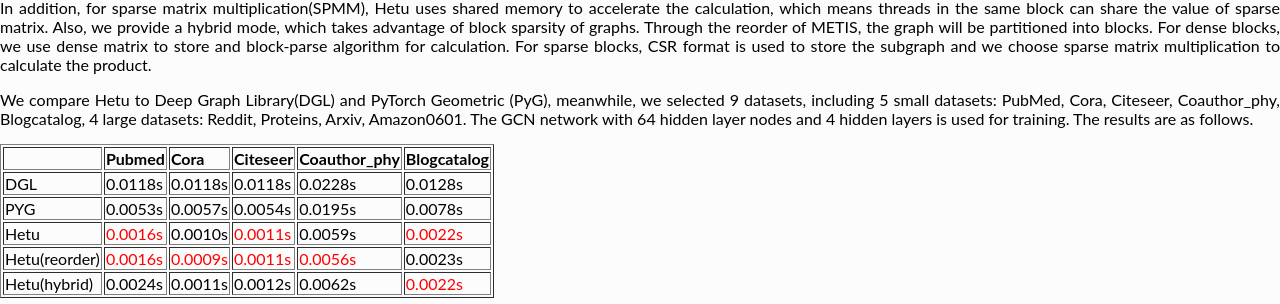
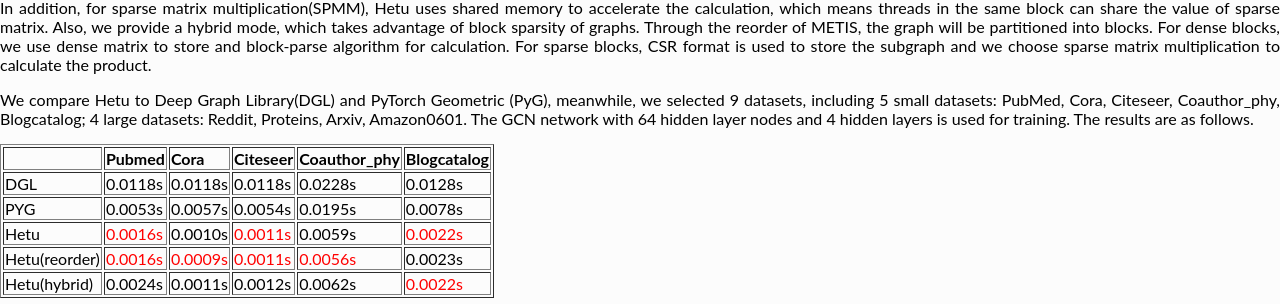
Before and after one commit to njw1123/Hetu_doc, a Sphinx documentation site: the page built from source/Features/content5.md, in a window 1280 px wide and 900 px high, scrolled down 1809 px. Shown: the part 170-474 px from the top of the window. Built offline with Sphinx 7.4.7 and the Read the Docs theme 2.0.0, drawn with Linux system fonts in a browser that asks for light colours.

```diff
--- a/source/Features/content5.md
+++ b/source/Features/content5.md
@@ -6,7 +6,7 @@ Graph Neural Networks (GNNs) are powerful and flexible neural networks that use
 
 In addition, for sparse matrix multiplication(SPMM), Hetu uses shared memory to accelerate the calculation, which means threads in the same block can share the value of sparse matrix. Also, we provide a hybrid mode, which takes advantage of block sparsity of graphs. Through the reorder of METIS, the graph will be partitioned into blocks. For dense blocks, we use dense matrix to store and block-parse algorithm for calculation. For sparse blocks, CSR format is used to store the subgraph and we choose sparse matrix multiplication to calculate the product.
 
-We compare Hetu to Deep Graph Library(DGL)  and PyTorch Geometric (PyG), meanwhile, we selected 9 datasets, including 5 small datasets: PubMed, Cora, Citeseer, Coauthor_phy, Blogcatalog, 4 large datasets: Reddit, Proteins, Arxiv, Amazon0601. The GCN network with 64 hidden layer nodes and 4 hidden layers is used for training. The results are as follows.
+We compare Hetu to Deep Graph Library(DGL)  and PyTorch Geometric (PyG), meanwhile, we selected 9 datasets, including 5 small datasets: PubMed, Cora, Citeseer, Coauthor_phy, Blogcatalog; 4 large datasets: Reddit, Proteins, Arxiv, Amazon0601. The GCN network with 64 hidden layer nodes and 4 hidden layers is used for training. The results are as follows.
 
 |                | Pubmed  | Cora    | Citeseer | Coauthor_phy | Blogcatalog |
 |----------------|---------|---------|----------|--------------|-------------|
```
